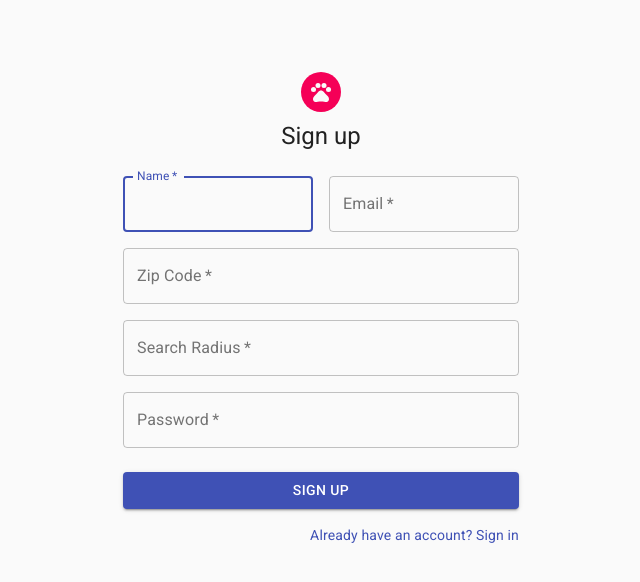
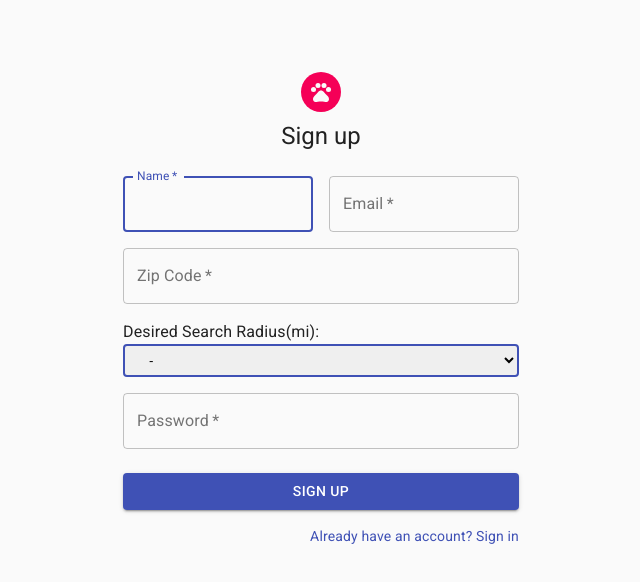
Before and after one commit to mlcomeau/AdoptABuddy-frontend, a React (Create React App) app: page /signup in a window 1280 px wide. Shown: the top 582 px of the page, without its empty margins (319-959 px from the left). Built offline with nearby package versions, Linux system fonts and the light colour scheme; no server answers.

Commit message:
modify search radius input on signup form

```diff
--- a/src/components/SearchesContainer.js
+++ b/src/components/SearchesContainer.js
@@ -5,7 +5,6 @@ import SearchCard from './SearchCard'
 import { makeStyles } from '@material-ui/core/styles';
 import { Paper, Grid, Box, Typography} from '@material-ui/core';
 import PetsIcon from '@material-ui/icons/Pets';
-
 
 const useStyles = makeStyles((theme) => ({
     root: {
@@ -19,6 +18,7 @@ const useStyles = makeStyles((theme) => ({
 }));
 
 const SearchesContainer = ({userSearches}) => {
+
     const classes = useStyles();
     const searchCards = userSearches.length > 0 ? userSearches.map(s => <Grid item key={s.id} xs={4}><SearchCard search={s} key={s.id}/></Grid>) : null
 
--- a/src/components/Signup.js
+++ b/src/components/Signup.js
@@ -2,6 +2,7 @@ import React from 'react';
 import { connect } from 'react-redux';
 import { updateSignupForm } from '../actions/signupForm.js';
 import { signup } from '../actions/currentUser.js';
+import '../App.css'
 
 import { Avatar, Button, CssBaseline, TextField, Link, Grid, Typography, Container } from '@material-ui/core';
 import PetsIcon from '@material-ui/icons/Pets';
@@ -98,18 +99,14 @@ const Signup = ({ signupForm, updateSignupForm, signup, history }) => {
                   />
                 </Grid>
                 <Grid item xs={12}>
-                  <TextField
-                    type="number"
-                    variant="outlined"
-                    required
-                    fullWidth
-                    id="search_radius"
-                    label="Search Radius"
-                    name="search_radius"
-                    autoComplete="zipcode"
-                    value={signupForm.search_radius}
-                    onChange={handleInputChange}
-                  />
+                  <Typography variant="body1"><label htmlForm="search_radius">Desired Search Radius(mi):</label>
+                  <select className="select" onChange={handleInputChange} value={signupForm.search_radius} name="search_radius" required>
+                    <option value="" disabled> - </option>
+                    <option value="10">10</option>
+                    <option value="25">25</option>
+                    <option value="50">50</option>
+                    <option value="100">100</option>
+                  </select></Typography>
                 </Grid>
                 <Grid item xs={12}>
                   <TextField
```
